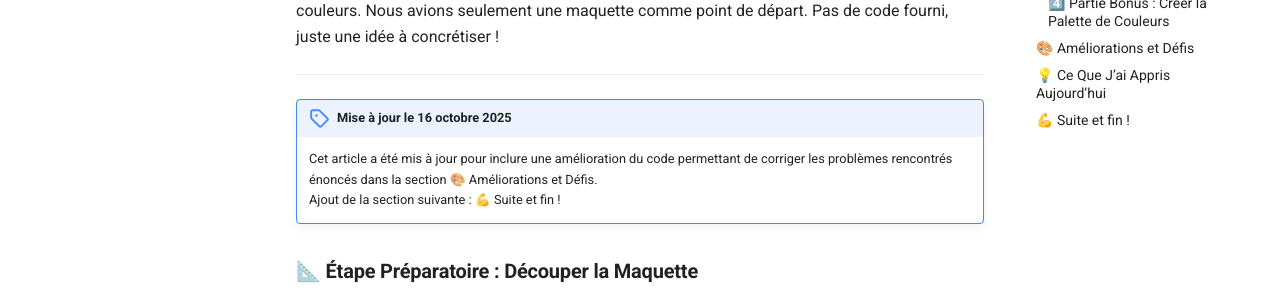
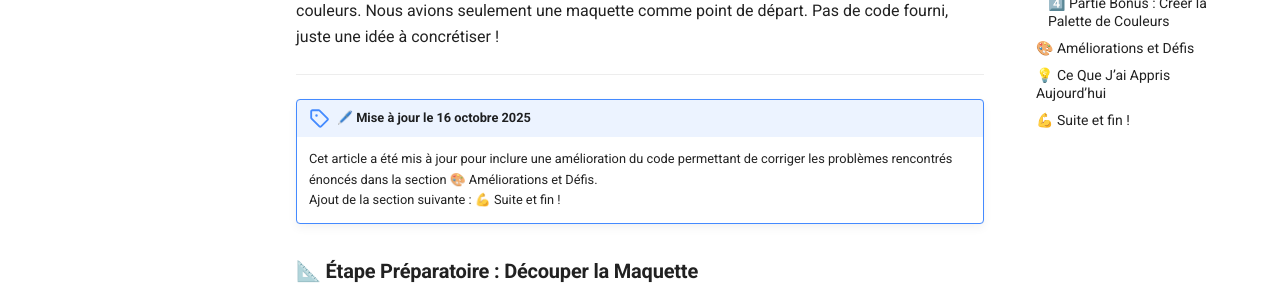
Before and after one commit to YoannMis/my-journey, an MkDocs documentation site: the page built from docs/blog/posts/week5/sa05e03.md, in a window 1280 px wide and 900 px high. Shown: the part 351-651 px from the top of the window. Built offline with MkDocs 1.6.1 and Material for MkDocs 9.7.7, drawn with Linux system fonts in a browser that asks for light colours.

Commit message:
Update sa05e03.md

```diff
--- a/docs/blog/posts/week5/sa05e03.md
+++ b/docs/blog/posts/week5/sa05e03.md
@@ -14,7 +14,7 @@ Aujourd’hui, j’ai participé à un **atelier en pair-programming** avec pour
 
 ---
 
-!!! note "Mise à jour le 16 octobre 2025"
+!!! note "🖊️ Mise à jour le 16 octobre 2025"
 
     Cet article a été mis à jour pour inclure une amélioration du code permettant de corriger les problèmes rencontrés énoncés dans la section 🎨 Améliorations et Défis.
     Ajout de la section suivante : 💪 Suite et fin !
```
